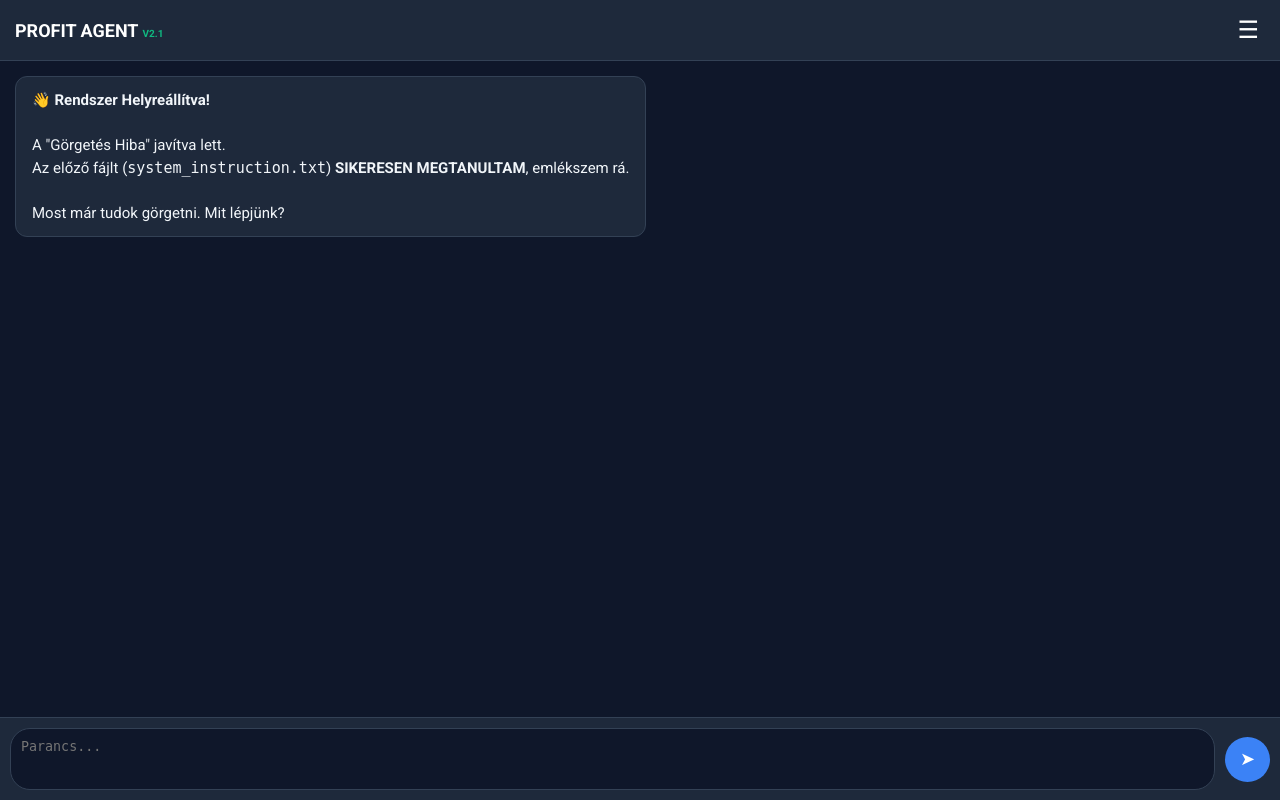
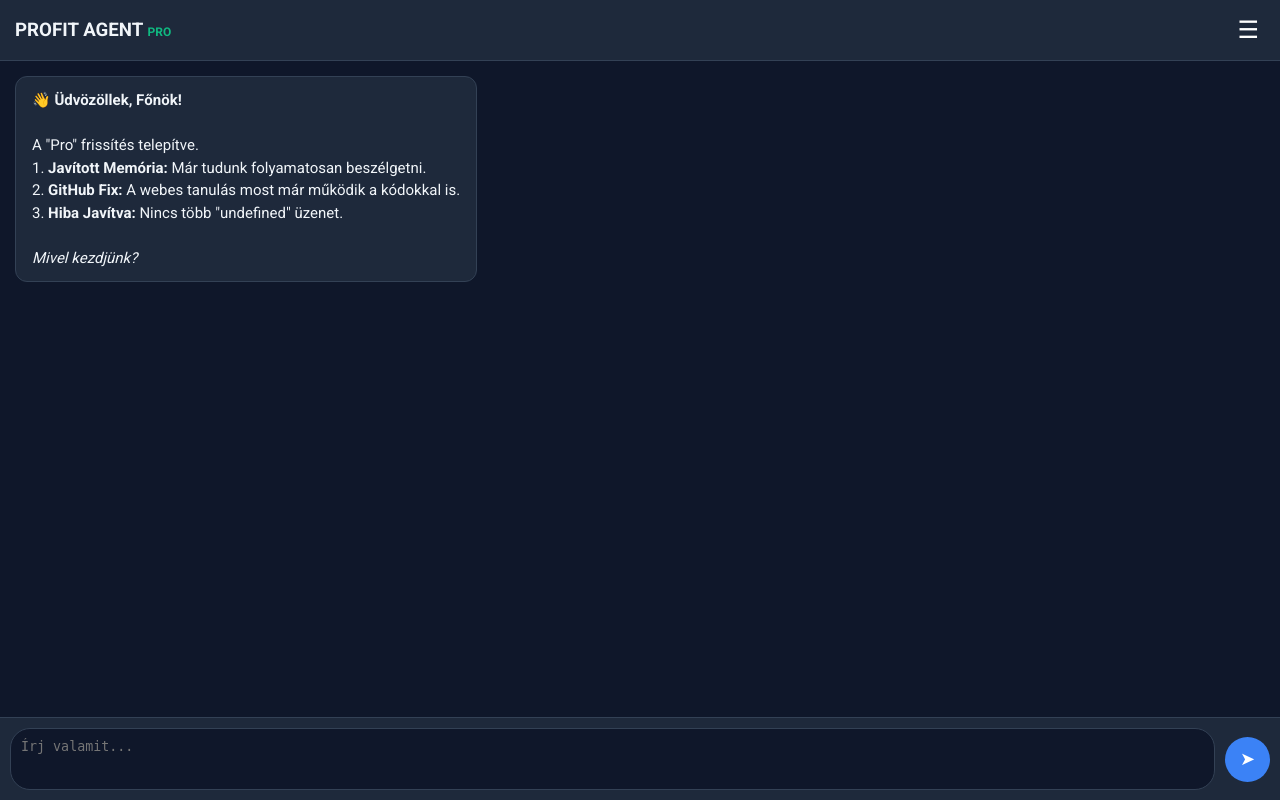
Before and after one commit to faqulord/Zenyx, a FastAPI app: page / in a window 1280 px wide. Run offline with FastAPI, Linux system fonts and the light colour scheme.

Commit message:
Update index.html

````diff
--- a/templates/index.html
+++ b/templates/index.html
@@ -3,161 +3,63 @@
 <head>
     <meta charset="UTF-8">
     <meta name="viewport" content="width=device-width, initial-scale=1.0, maximum-scale=1.0, user-scalable=no">
-    <title>Profit Agent - Mobile V2</title>
+    <title>Profit Agent - Pro V3</title>
     <link href="https://fonts.googleapis.com/css2?family=Roboto:wght@300;400;500;700&display=swap" rel="stylesheet">
     <style>
-        :root {
-            --bg-color: #0f172a;
-            --header-bg: #1e293b;
-            --sidebar-bg: #0f172a;
-            --accent-color: #3b82f6;
-            --user-msg-bg: #3b82f6;
-            --ai-msg-bg: #1e293b;
-            --border-color: #334155;
-            --text-main: #f1f5f9;
-        }
+        :root { --bg: #0f172a; --header: #1e293b; --accent: #3b82f6; --text: #f1f5f9; }
+        body { margin: 0; font-family: 'Roboto', sans-serif; background: var(--bg); color: var(--text); height: 100dvh; display: flex; flex-direction: column; overflow: hidden; }
 
-        body {
-            margin: 0;
-            font-family: 'Roboto', sans-serif;
-            background-color: var(--bg-color);
-            color: var(--text-main);
-            /* DVH használata a mobil böngészősávok miatt */
-            height: 100dvh;
-            display: flex;
-            flex-direction: column;
-            overflow: hidden;
-        }
+        .header { height: 60px; background: var(--header); display: flex; align-items: center; justify-content: space-between; padding: 0 15px; border-bottom: 1px solid #334155; }
+        .sidebar { position: fixed; top: 0; left: 0; width: 85%; height: 100%; background: #0f172a; z-index: 1000; transform: translateX(-100%); transition: 0.3s; border-right: 1px solid #334155; display: flex; flex-direction: column; }
+        .sidebar.active { transform: translateX(0); }
+        .sidebar-content { padding: 20px; overflow-y: auto; }
+        .overlay { position: fixed; top: 0; left: 0; width: 100%; height: 100%; background: rgba(0,0,0,0.8); z-index: 900; display: none; }
+        .overlay.active { display: block; }
 
-        /* HEADER */
-        .header {
-            height: 60px;
-            min-height: 60px;
-            background: var(--header-bg);
-            border-bottom: 1px solid var(--border-color);
-            display: flex;
-            align-items: center;
-            justify-content: space-between;
-            padding: 0 15px;
-            z-index: 100;
-        }
-        .menu-btn { background: none; border: none; color: white; font-size: 24px; cursor: pointer; }
+        .chat-container { flex: 1; display: flex; flex-direction: column; overflow: hidden; position: relative; }
+        .chat-window { flex: 1; overflow-y: auto; padding: 15px; display: flex; flex-direction: column; gap: 15px; padding-bottom: 80px; -webkit-overflow-scrolling: touch; }
 
-        /* SIDEBAR (MENÜ) */
-        .sidebar {
-            position: fixed;
-            top: 0; left: 0; width: 85%; height: 100%;
-            background: var(--sidebar-bg);
-            z-index: 1000;
-            transform: translateX(-100%);
-            transition: transform 0.3s ease;
-            border-right: 1px solid var(--border-color);
-            display: flex; flex-direction: column;
-        }
-        .sidebar.active { transform: translateX(0); }
-        .overlay {
-            position: fixed; top: 0; left: 0; width: 100%; height: 100%;
-            background: rgba(0,0,0,0.8); z-index: 900; display: none;
-        }
-        .overlay.active { display: block; }
-        .sidebar-content { padding: 20px; overflow-y: auto; }
+        .message { max-width: 85%; padding: 12px 16px; border-radius: 12px; font-size: 15px; line-height: 1.5; word-wrap: break-word; }
+        .msg-ai { align-self: flex-start; background: #1e293b; border: 1px solid #334155; }
+        .msg-user { align-self: flex-end; background: var(--accent); color: white; }
 
-        .tool-box { background: #1e293b; padding: 15px; border-radius: 10px; margin-bottom: 15px; border: 1px solid #334155; }
-        .btn-tool { width: 100%; padding: 12px; margin-top: 5px; border: none; border-radius: 6px; color: white; font-weight: bold; cursor: pointer; }
-        .btn-login { background: #10b981; }
-        .btn-upload { background: #3b82f6; }
-        .btn-learn { background: #f59e0b; color: black; }
-        .btn-deploy { background: #8b5cf6; }
-        input { width: 100%; padding: 10px; margin-bottom: 5px; background: #0f172a; border: 1px solid #334155; color: white; border-radius: 5px; box-sizing: border-box;}
+        .input-area { background: var(--header); padding: 10px; border-top: 1px solid #334155; display: flex; gap: 10px; align-items: center; position: sticky; bottom: 0; }
+        textarea { flex: 1; background: #0f172a; border: 1px solid #334155; color: white; padding: 10px; border-radius: 20px; height: 40px; resize: none; outline: none; }
+        .btn-send { width: 45px; height: 45px; border-radius: 50%; background: var(--accent); color: white; border: none; font-size: 18px; display: flex; align-items: center; justify-content: center; }
 
-        /* CHAT TERÜLET (JAVÍTOTT GÖRGETÉS) */
-        .chat-container {
-            flex: 1;
-            display: flex;
-            flex-direction: column;
-            overflow: hidden; /* A konténer ne görgessen */
-            position: relative;
-        }
-
-        .chat-window {
-            flex: 1;
-            overflow-y: auto; /* Csak ez görgessen */
-            padding: 15px;
-            display: flex;
-            flex-direction: column;
-            gap: 15px;
-            /* Fontos mobilon a sima görgetéshez */
-            -webkit-overflow-scrolling: touch;
-            padding-bottom: 100px; /* Hely az alján, hogy ne lógjon be a gomb */
-        }
-
-        .message {
-            max-width: 85%; padding: 12px 16px; border-radius: 12px; font-size: 15px; line-height: 1.5;
-            word-wrap: break-word; /* Hosszú szavak törése */
-        }
-        .msg-ai { align-self: flex-start; background: #1e293b; border: 1px solid #334155; }
-        .msg-user { align-self: flex-end; background: #3b82f6; color: white; }
-
-        /* INPUT FIX ALUL */
-        .input-area {
-            background: var(--header-bg);
-            padding: 10px;
-            border-top: 1px solid var(--border-color);
-            display: flex;
-            gap: 10px;
-            align-items: center;
-            /* Ha a billentyűzet feljön, ez maradjon látható */
-            position: sticky;
-            bottom: 0;
-            z-index: 50;
-        }
-        textarea {
-            flex: 1; background: #0f172a; border: 1px solid #334155; color: white;
-            padding: 10px; border-radius: 20px; height: 40px; resize: none; outline: none;
-        }
-        .btn-send {
-            width: 45px; height: 45px; border-radius: 50%; background: #3b82f6; color: white;
-            border: none; font-size: 18px; cursor: pointer; display: flex; align-items: center; justify-content: center;
-        }
-
-        /* Kód blokk */
-        .code-block { background: black; padding: 10px; border-radius: 5px; overflow-x: auto; color: #0f0; font-family: monospace; font-size: 12px; margin-top: 5px; }
+        .tool-box { background: #1e293b; padding: 15px; border-radius: 8px; margin-bottom: 15px; border: 1px solid #334155; }
+        .btn-tool { width: 100%; padding: 12px; margin-top: 5px; border: none; border-radius: 6px; color: white; font-weight: bold; }
+        input { width: 100%; padding: 10px; background: #0f172a; border: 1px solid #334155; color: white; border-radius: 5px; margin-bottom: 5px; box-sizing: border-box; }
+        .code-block { background: black; padding: 10px; border-radius: 5px; overflow-x: auto; font-family: monospace; font-size: 12px; color: #0f0; margin-top: 5px; }
     </style>
 </head>
 <body>
-
     <header class="header">
-        <h2 style="margin:0; font-size:18px; color:white;">PROFIT AGENT <span style="font-size:10px; color:#10b981;">V2.1</span></h2>
-        <button class="menu-btn" onclick="toggleSidebar()">☰</button>
+        <h3 style="margin:0;">PROFIT AGENT <span style="font-size:12px; color:#10b981;">PRO</span></h3>
+        <button onclick="toggleSidebar()" style="background:none; border:none; color:white; font-size:24px;">☰</button>
     </header>
 
     <div class="overlay" id="overlay" onclick="toggleSidebar()"></div>
 
     <div class="sidebar" id="sidebar">
-        <div style="padding:15px; display:flex; justify-content:space-between; align-items:center; border-bottom:1px solid #333;">
-            <strong style="color:white;">MENÜ</strong>
+        <div style="padding:15px; border-bottom:1px solid #333; display:flex; justify-content:space-between;">
+            <strong>VEZÉRLŐPULT</strong>
             <button onclick="toggleSidebar()" style="background:none; border:none; color:white; font-size:24px;">×</button>
         </div>
         <div class="sidebar-content">
-            <div class="tool-box" id="loginBox">
-                <button class="btn-tool btn-login" onclick="login()">🔑 Rendszer Indítása</button>
+            <div class="tool-box">
+                <button class="btn-tool" style="background:#10b981;" onclick="login()">🔑 Rendszer Indítása</button>
             </div>
             <div class="tool-box">
-                <label style="color:#aaa; font-size:12px;">FÁJL FELTÖLTÉS</label>
+                <label style="font-size:12px; color:#aaa;">FÁJL FELTÖLTÉS</label>
                 <input type="file" id="fileInput">
                 <input type="text" id="fileNotes" placeholder="Megjegyzés...">
-                <button class="btn-tool btn-upload" onclick="uploadFile()">⬆️ Tanuld meg!</button>
+                <button class="btn-tool" style="background:#3b82f6;" onclick="uploadFile()">⬆️ Feltöltés</button>
             </div>
             <div class="tool-box">
-                <label style="color:#aaa; font-size:12px;">WEB TANULÁS</label>
-                <input type="text" id="learnUrl" placeholder="URL...">
-                <button class="btn-tool btn-learn" onclick="learnUrl()">🌐 Elemzés</button>
-            </div>
-            <div class="tool-box">
-                <label style="color:#aaa; font-size:12px;">GITHUB DEPLOY</label>
-                <input type="text" id="repoName" placeholder="Repo név...">
-                <input type="text" id="fileName" placeholder="main.py">
-                <button class="btn-tool btn-deploy" onclick="deploy()">🚀 Élesítés</button>
+                <label style="font-size:12px; color:#aaa;">WEB TANULÁS</label>
+                <input type="text" id="learnUrl" placeholder="URL (pl. GitHub)...">
+                <button class="btn-tool" style="background:#f59e0b; color:black;" onclick="learnUrl()">🌐 Tanuld meg</button>
             </div>
         </div>
     </div>
@@ -165,21 +67,22 @@
     <div class="chat-container">
         <div class="chat-window" id="chatWindow">
             <div class="message msg-ai">
-                👋 <strong>Rendszer Helyreállítva!</strong><br><br>
-                A "Görgetés Hiba" javítva lett. <br>
-                Az előző fájlt (<code>system_instruction.txt</code>) <strong>SIKERESEN MEGTANULTAM</strong>, emlékszem rá.<br><br>
-                Most már tudok görgetni. Mit lépjünk?
+                👋 <strong>Üdvözöllek, Főnök!</strong><br><br>
+                A "Pro" frissítés telepítve.<br>
+                1. <strong>Javított Memória:</strong> Már tudunk folyamatosan beszélgetni.<br>
+                2. <strong>GitHub Fix:</strong> A webes tanulás most már működik a kódokkal is.<br>
+                3. <strong>Hiba Javítva:</strong> Nincs több "undefined" üzenet.<br><br>
+                <em>Mivel kezdjünk?</em>
             </div>
         </div>
         <div class="input-area">
-            <textarea id="userInput" placeholder="Parancs..."></textarea>
+            <textarea id="userInput" placeholder="Írj valamit..."></textarea>
             <button class="btn-send" onclick="sendMessage()">➤</button>
         </div>
     </div>
 
     <script>
         let token = "";
-        let lastCode = "";
 
         function toggleSidebar() {
             document.getElementById('sidebar').classList.toggle('active');
@@ -187,97 +90,95 @@
         }
 
         function scrollToBottom() {
-            const win = document.getElementById("chatWindow");
-            win.scrollTop = win.scrollHeight;
+            const w = document.getElementById("chatWindow");
+            w.scrollTop = w.scrollHeight;
         }
 
         async function login() {
-            const formData = new FormData();
-            formData.append("username", "admin"); formData.append("password", "secret");
+            const fd = new FormData(); fd.append("username", "admin"); fd.append("password", "secret");
             try {
-                const res = await fetch("/token", { method: "POST", body: formData });
-                const data = await res.json();
-                token = data.access_token;
-                document.getElementById("loginBox").innerHTML = "<button class='btn-tool' style='background:#333; color:#10b981;'>✅ AKTÍV</button>";
-                addMessage("Rendszer online. Memória betöltve.", "ai");
+                const r = await fetch("/token", {method:"POST", body:fd});
+                const d = await r.json();
+                token = d.access_token;
+                addMessage("✅ Rendszer aktív. Beszélhetünk!", "ai");
                 toggleSidebar();
-            } catch(e) { alert("Hiba!"); }
+            } catch(e) { alert("Login hiba!"); }
         }
 
         async function sendMessage() {
-            if(!token) { alert("Lépj be a menüben!"); toggleSidebar(); return; }
-            const input = document.getElementById("userInput");
-            const text = input.value;
+            if(!token) { alert("Lépj be a menüben!"); return; }
+            const inp = document.getElementById("userInput");
+            const text = inp.value;
             if(!text) return;
-
             addMessage(text, "user");
-            input.value = "";
-            const loadId = addMessage("Generálás...", "ai");
+            inp.value = "";
+            const loadId = addMessage("...", "ai");
 
             try {
-                const res = await fetch("/generate", {
-                    method: "POST",
-                    headers: { "Content-Type": "application/json", "Authorization": "Bearer " + token },
-                    body: JSON.stringify({ prompt: text, project_name: "mobile" })
+                const r = await fetch("/generate", {
+                    method:"POST", headers:{"Content-Type":"application/json", "Authorization":"Bearer "+token},
+                    body:JSON.stringify({prompt:text, project_name:"chat"})
                 });
-                const data = await res.json();
-                document.getElementById(loadId).innerHTML = format(data.response);
-                if(data.response.includes("```")) lastCode = extract(data.response);
+                const d = await r.json();
+                document.getElementById(loadId).innerHTML = format(d.response);
                 scrollToBottom();
-            } catch(e) { document.getElementById(loadId).innerText = "Hiba: " + e; }
+            } catch(e) { document.getElementById(loadId).innerHTML = "Hiba: " + e; }
         }
 
         async function uploadFile() {
-            if(!token) return alert("Belépés szükséges!");
-            const file = document.getElementById("fileInput").files[0];
-            const notes = document.getElementById("fileNotes").value || "";
-            if(!file) return alert("Nincs fájl!");
+            if(!token) return alert("Lépj be!");
+            const f = document.getElementById("fileInput").files[0];
+            const n = document.getElementById("fileNotes").value || "";
+            if(!f) return alert("Válassz fájlt!");
 
             toggleSidebar();
-            addMessage(`📂 ${file.name} feltöltése...`, "ai");
-
-            const formData = new FormData();
-            formData.append("file", file); formData.append("notes", notes);
+            addMessage(`📂 ${f.name} feldolgozása...`, "ai");
+            const fd = new FormData(); fd.append("file", f); fd.append("notes", n);
 
             try {
-                const res = await fetch("/upload_knowledge", {
-                    method: "POST", headers: { "Authorization": "Bearer " + token }, body: formData
-                });
-                const data = await res.json();
-                addMessage(`✅ <strong>MEGTANULTAM!</strong><br>${data.summary}`, "ai");
+                const r = await fetch("/upload_knowledge", {method:"POST", headers:{"Authorization":"Bearer "+token}, body:fd});
+                const d = await r.json();
+                // ITT A JAVÍTÁS AZ UNDEFINED ELLEN:
+                if(d.status === "success") {
+                    addMessage(`✅ SIKER! <br><strong>Amit tanultam:</strong><br>${d.summary}`, "ai");
+                } else {
+                    addMessage(`❌ HIBA: ${d.message || "Ismeretlen hiba"}`, "ai");
+                }
             } catch(e) { addMessage("Hiba a feltöltésnél.", "ai"); }
         }
 
-        // Egyéb funkciók (Deploy, LearnUrl) ugyanazok...
-        async function learnUrl() { /* ... */ }
-        async function deploy() {
-            if(!token || !lastCode) return alert("Nincs kód!");
-            const repo = document.getElementById("repoName").value || "bot";
-            const file = document.getElementById("fileName").value || "main.py";
+        async function learnUrl() {
+            if(!token) return alert("Lépj be!");
+            const u = document.getElementById("learnUrl").value;
             toggleSidebar();
-            addMessage("🚀 Deploy...", "ai");
+            addMessage(`🌐 Weboldal/Repo olvasása: ${u}...`, "ai");
+
             try {
-                const res = await fetch("/deploy-github", {
-                    method: "POST",
-                    headers: { "Content-Type": "application/json", "Authorization": "Bearer " + token },
-                    body: JSON.stringify({ project_name: repo, file_name: file, code_content: lastCode })
-                });
-                const data = await res.json();
-                addMessage(`✅ KÉSZ: <a href="${data.url}" target="_blank" style="color:white;">Link</a>`, "ai");
-            } catch(e) { addMessage("Hiba: " + e, "ai"); }
+                const r = await fetch("/learn", {method:"POST", headers:{"Content-Type":"application/json", "Authorization":"Bearer "+token}, body:JSON.stringify({url:u})});
+                const d = await r.json();
+                // JAVÍTÁS ITT IS:
+                if(d.status === "success") {
+                    addMessage(`✅ SIKER! <br>${d.summary}`, "ai");
+                } else {
+                    addMessage(`❌ HIBA: ${d.summary || "Nem sikerült elolvasni"}`, "ai");
+                }
+            } catch(e) { addMessage("Hálózati hiba.", "ai"); }
         }
 
-        function addMessage(text, type) {
-            const div = document.createElement("div");
-            div.className = `message msg-${type}`;
-            div.id = "msg-" + Date.now();
-            div.innerHTML = type === 'ai' ? format(text) : text;
-            document.getElementById("chatWindow").appendChild(div);
+        function addMessage(t, type) {
+            const d = document.createElement("div"); d.className = `message msg-${type}`;
+            d.id = "msg-"+Date.now(); d.innerHTML = type === 'ai' ? format(t) : t;
+            document.getElementById("chatWindow").appendChild(d);
             scrollToBottom();
-            return div.id;
+            return d.id;
         }
-        function format(t) { return t.replace(/\n/g, "<br>").replace(/```([\s\S]*?)```/g, "<div class='code-block'>$1</div>").replace(/\*\*(.*?)\*\*/g, "<b>$1</b>"); }
-        function extract(t) { return t.match(/```(?:python)?([\s\S]*?)```/)[1]; }
+
+        function format(t) {
+            if (!t) return "Nincs válasz.";
+            return t.replace(/\n/g, "<br>")
+                    .replace(/\*\*(.*?)\*\*/g, "<b>$1</b>")
+                    .replace(/```([\s\S]*?)```/g, "<div class='code-block'>$1</div>");
+        }
     </script>
 </body>
 </html>
````
